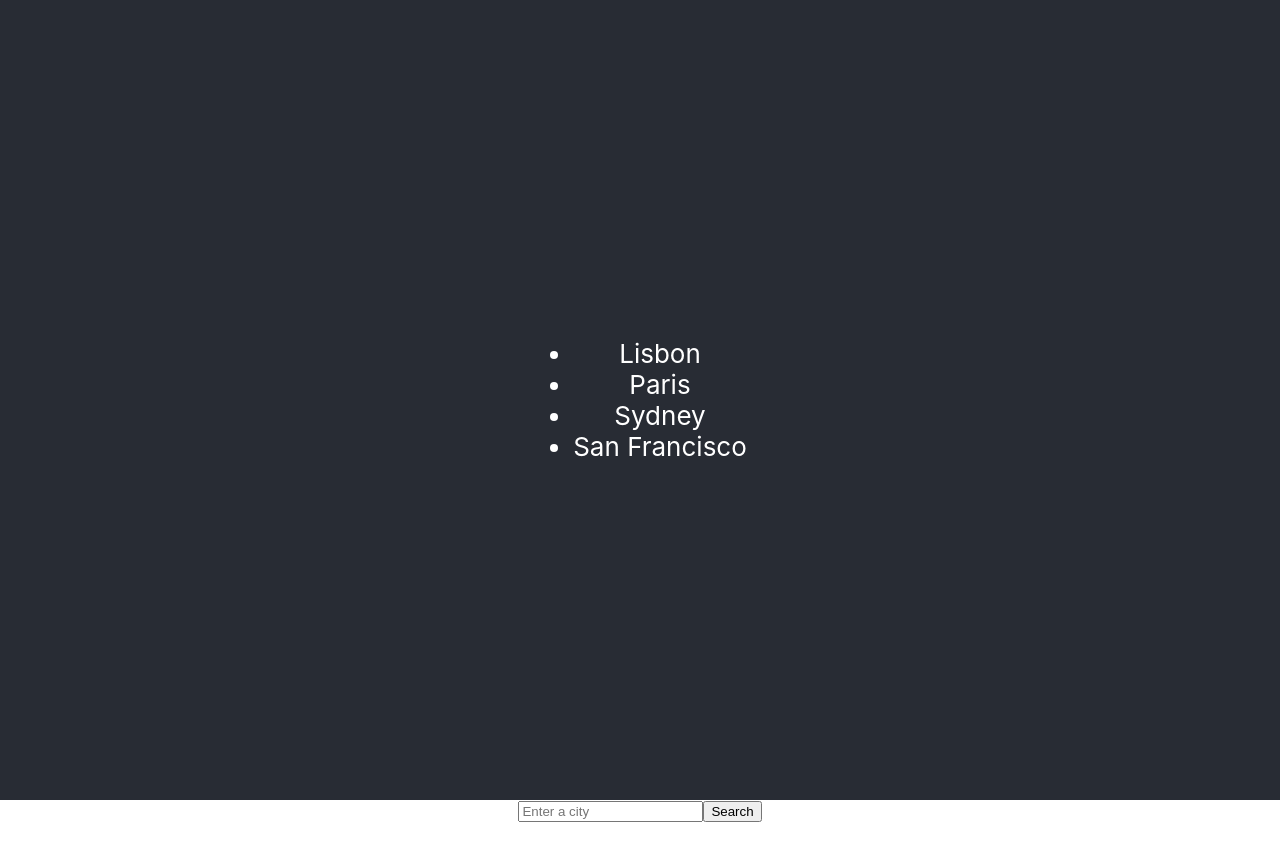
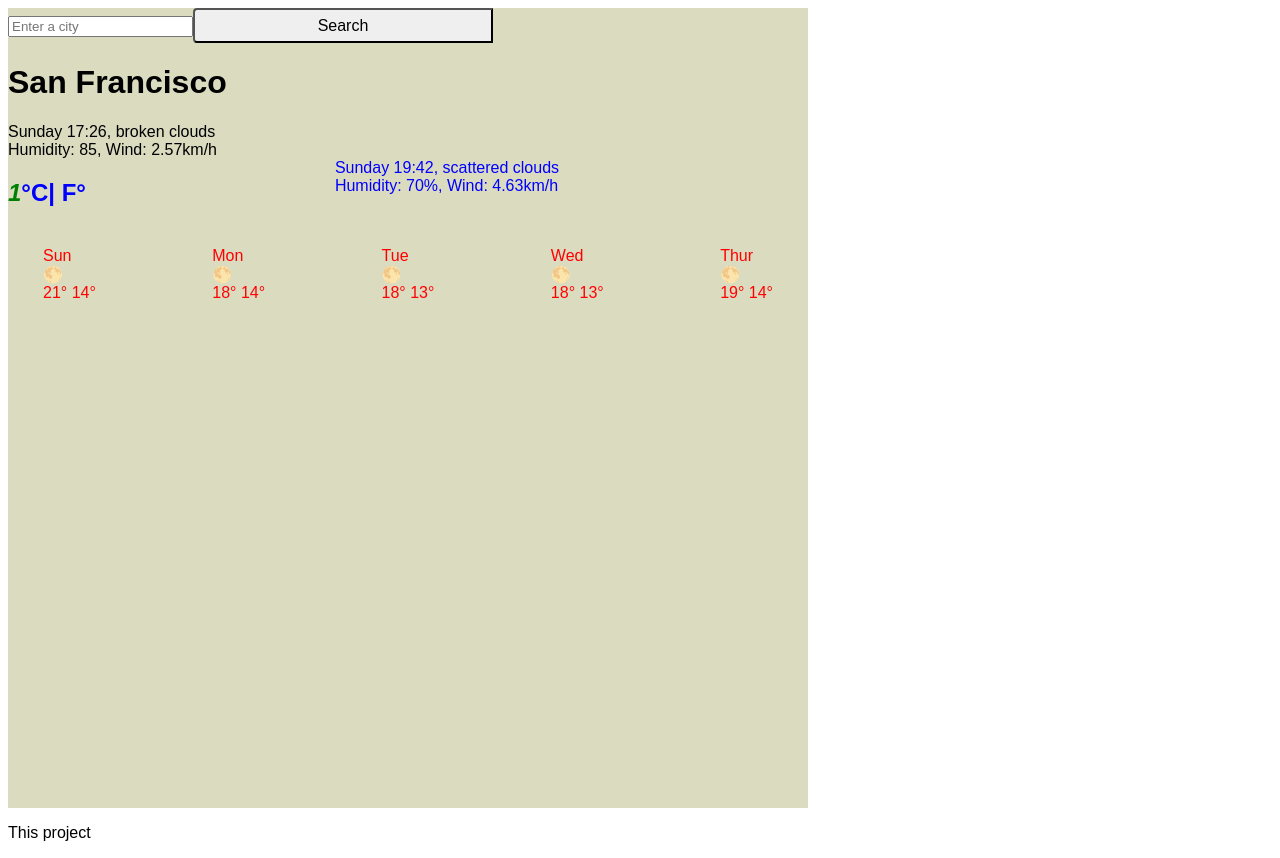
Before and after one commit to Lizernz/weather-react, a React (Create React App) app: page / in a window 1280 px wide. Before the commit the page ends 822 px from the top, so only its background shows below. Built offline with nearby package versions, Linux system fonts and the light colour scheme.

Commit message:
Added classes

```diff
--- a/src/App.css
+++ b/src/App.css
@@ -1,38 +1,59 @@
 .App {
-  text-align: center;
+  font-family: sans-serif;
+}
+.App-header {
+  background: rgb(219, 219, 192);
+  width:800px;
+  height:800px;
+
+}
+.weather-data {
+  color: red;
 }
 
-.App-logo {
-  height: 40vmin;
-  pointer-events: none;
+.Search {
+align-items: center;
+color: pink;
 }
 
-@media (prefers-reduced-motion: no-preference) {
-  .App-logo {
-    animation: App-logo-spin infinite 20s linear;
-  }
+.search-form-input {
+  color: black;
+  width: 300px;
+  height: 35px;
+  font-size: 16px;
+  border-radius: 4px 0 0 4px;
+  padding: 0 10px;
 }
-
-.App-header {
-  background-color: #282c34;
-  min-height: 100vh;
+.search-form-submit {
+  height: 35px;
+  width: 300px;
+  font-size: 16px;
+  border-radius: 4px 0 0 4px;
+  padding: 0 10px;
+  margin: 20px;
+}
+span {
+  color: blue;
+}
+h1 {
+  color: black;
+}
+p {
+  color: black;
+}
+.temps {
+  color: green;
+}
+.humidity {
+  color: blue;
+  margin: 0px auto;
+}
+.temperature {
   display: flex;
-  flex-direction: column;
-  align-items: center;
-  justify-content: center;
-  font-size: calc(10px + 2vmin);
-  color: white;
 }
-
-.App-link {
-  color: #61dafb;
+.temp-data {
+  display: flex;
+  margin: 0 auto;
+  padding: 20px 35px;
+  justify-content: space-between;
 }
-
-@keyframes App-logo-spin {
-  from {
-    transform: rotate(0deg);
-  }
-  to {
-    transform: rotate(360deg);
-  }
-}
--- a/src/App.js
+++ b/src/App.js
@@ -1,40 +1,101 @@
-import React, { useState }from "react";
+import React  from "react";
 import './App.css';
 
 function App() {
-  const [city, setCity] = useState("");
-
-function updateCity (event) {
- setCity(event.target.value);
-}
-function handleSubmit (event) {
-event.preventDefault();
-}
-
+ let temperature = 1;
 
   return (
     <div className="App">
-      <header className="App-header">
-        <div class="cities">
-          <ul>
-            <li>Lisbon</li>
-            <li>Paris</li>
-            <li>Sydney</li>
-            <li>San Francisco</li>
-          </ul>
+      <div className="App-header">
+       <form>
+        <input
+        type="search"
+        placeholder="Enter a city"
+        requiredid="search-form-input"
+
+        />
+        <input type="submit" value="Search"
+        class="search-form-input" />
+       </form>
+
+
+        <h1>San Francisco</h1>
+        <div className="description">
+          Sunday 17:26, broken clouds
+          <br />
+          Humidity: 85, Wind: 2.57km/h
         </div>
-      </header>
-      <main>
 
-    <form onSubmit={handleSubmit}>
-<input type="search" placeholder="Enter a city"
-value={city}
- onChange={updateCity} />
-<button type="submit" > Search </button>
-    </form>
+          <div className="weather-data" >
+          <div className="temperature" >
+          <h2 className="temps">
+            <em>{1}</em>
+            <span>°C| F°</span>
+            </h2>
+            <p className="humidity" >
+          Sunday 19:42, scattered clouds
+            <br />
+            Humidity: 70%, Wind: 4.63km/h
+          </p>
+        </div>
 
-    </main>
-    </div>
+        <div className="temp-data">
+          <div className="row">
+            <div className="col">
+              Sun
+              <br />
+              🌕
+              <br />
+              21° 14°
+            </div>
+          </div>
+
+          <div className="row">
+            <div className="col">
+              Mon
+              <br />
+              🌕
+              <br />
+              18° 14°
+            </div>
+          </div>
+
+          <div className="row">
+            <div className="col">
+              Tue
+              <br />
+              🌕
+              <br />
+              18° 13°
+            </div>
+          </div>
+
+          <div className="row">
+            <div className="col">
+              Wed
+              <br />
+              🌕
+              <br />
+              18° 13°
+            </div>
+          </div>
+
+          <div className="row">
+            <div className="col">
+              Thur
+              <br />
+              🌕
+              <br />
+              19° 14°
+            </div>
+          </div>
+        </div>
+        </div>
+        </div>
+        <footer>
+          <p>This project</p>
+        </footer>
+       </div>
   );
 }
 
--- a/src/index.js
+++ b/src/index.js
@@ -1,6 +1,6 @@
 import React from 'react';
 import ReactDOM from 'react-dom/client';
-import './index.css';
+import './App.css';
 import App from './App';
 import reportWebVitals from './reportWebVitals';
 
```
Also changed, not shown: 2 other files (tests, documents, lock files or other folders).
